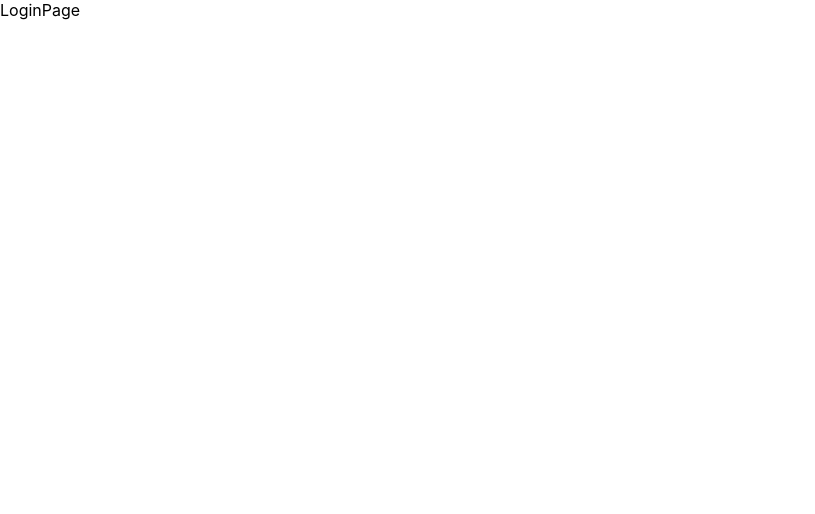
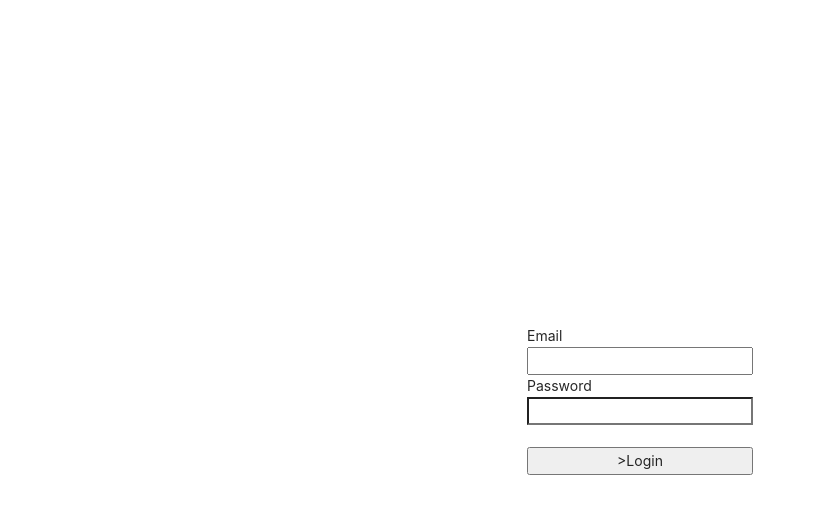
Before and after one commit to Le0sy/boiler-plate-ko, a React (Create React App) app in the folder client/: page /login in a window 1280 px wide. Shown: the top 514 px of the page, without its empty margins (0-815 px from the left). Built offline with nearby package versions, Linux system fonts and the light colour scheme.

Commit message:
#29~30 로그인 페이지

```diff
--- a/client/package.json
+++ b/client/package.json
@@ -6,12 +6,17 @@
     "@testing-library/jest-dom": "^5.14.1",
     "@testing-library/react": "^11.2.7",
     "@testing-library/user-event": "^12.8.3",
+    "antd": "^4.16.5",
     "axios": "^0.21.1",
     "http-proxy-middleware": "^2.0.0",
     "react": "^17.0.2",
     "react-dom": "^17.0.2",
+    "react-redux": "^7.2.4",
     "react-router-dom": "^5.2.0",
     "react-scripts": "4.0.3",
+    "redux": "^4.1.0",
+    "redux-promise": "^0.6.0",
+    "redux-thunk": "^2.3.0",
     "web-vitals": "^1.1.2"
   },
   "scripts": {
--- /dev/null
+++ b/client/src/_actions/types.js
@@ -0,0 +1,3 @@
+// 모든 타입을 지정할 js 파일
+
+export const LOGIN_USER = "login_user";
--- /dev/null
+++ b/client/src/_actions/user_action.js
@@ -0,0 +1,14 @@
+import axios from 'axios';
+import {
+    LOGIN_USER
+} from './types';
+
+export function loginUser(dataTosubmit) {
+    const request = axios.post('/api/users/login', dataTosubmit)
+        .then(response => response.data)
+
+    return {
+        type: LOGIN_USER,
+        payload: request
+    }
+}
--- /dev/null
+++ b/client/src/_reducers/index.js
@@ -0,0 +1,8 @@
+import { combineReducers } from 'redux';
+import user from './user_reducer';
+
+const rootReducer = combineReducers({
+    user
+})
+
+export default rootReducer;
--- /dev/null
+++ b/client/src/_reducers/user_reducer.js
@@ -0,0 +1,13 @@
+import {
+    LOGIN_USER
+} from '../_actions/types'
+
+export default function (state = {}, action) {
+    switch (action.type) {
+        case LOGIN_USER:
+            return { ...state, loginSuccess: action.payload }
+            break;
+        default:
+            return state;
+    }
+}
--- a/client/src/components/views/LandingPage/LandingPage.js
+++ b/client/src/components/views/LandingPage/LandingPage.js
@@ -9,8 +9,11 @@ function LandingPage() {
     }, [])
 
     return (
-        <div>
-            LandingPage
+        <div style={{
+            display: 'flex', justifyContent: 'center', alignItems: 'center'
+            , width: '100%', height: '100vh'
+        }}>
+            <h2>시작 페이지</h2>
         </div>
     )
 }
--- a/client/src/components/views/LoginPage/LoginPage.js
+++ b/client/src/components/views/LoginPage/LoginPage.js
@@ -1,9 +1,61 @@
-import React from 'react'
+import React, { useState } from 'react'
+import Axios from 'axios';
+import { useDispatch } from 'react-redux';
+import { loginUser } from '../../../_actions/user_action';
 
-function LoginPage() {
+function LoginPage(props) {
+    const dispatch = useDispatch();
+
+    const [Email, setEmail] = useState("")
+    const [Password, setPassword] = useState("")
+
+    const onEmailHandler = (event) => {
+        setEmail(event.currentTarget.value)
+    }
+
+    const onPasswordHandler = (event) => {
+        setPassword(event.currentTarget.value)
+    }
+
+    const onSubmitHandler = (event) => {
+        event.preventDefault();
+
+        let body = {
+            email: Email,
+            password: Password
+        }
+
+        dispatch(loginUser(body))
+        .then(response => {
+            if(response.payload.loginSuccess) {
+                props.history.push('/');
+            } else {
+                alert('Error');
+            }
+        })
+
+
+    }
+
     return (
-        <div>
-            LoginPage
+        <div style={{
+                         display: 'flex', justifyContent: 'center', alignItems: 'center'
+                         , width: '100%', height: '100vh'
+        }}>
+
+            <form style={{ display: 'flex', flexDirection:'column' }}
+                onSubmit={onSubmitHandler}
+            >
+                <label>Email</label>
+                <input type="email" value={Email} onChange={onEmailHandler} />
+                <label>Password</label>
+                <input type="password" value={Password} onChange={onPasswordHandler} />
+                <br />
+                <button type="submit">>Login</button>
+
+            </form>
+
+
         </div>
     )
 }
--- a/client/src/index.js
+++ b/client/src/index.js
@@ -4,12 +4,28 @@ import './index.css';
 import App from './App';
 import reportWebVitals from './reportWebVitals';
 
+import { Provider } from 'react-redux';
+import { applyMiddleware, createStore } from 'redux';
+import promiseMiddleware from 'redux-promise';
+import ReduxThunk from 'redux-thunk';
+import Reducer from './_reducers';
+
+import 'antd/dist/antd.css';
+
+const createStoreWithMiddleware = applyMiddleware(promiseMiddleware, ReduxThunk) (createStore)
+
 ReactDOM.render(
-  <React.StrictMode>
-    <App />
-  </React.StrictMode>,
-  document.getElementById('root')
-);
+
+    <Provider
+        store={createStoreWithMiddleware(Reducer,
+            window.__REDUX_DEVTOOLS_EXTENSION__ &&
+            window.__REDUX_DEVTOOLS_EXTENSION__()
+        )}
+    >
+        <App />
+    </Provider>
+
+    ,  document.getElementById('root'));
 
 // If you want to start measuring performance in your app, pass a function
 // to log results (for example: reportWebVitals(console.log))
```
Also changed, not shown: 1 other file (tests, documents, lock files or other folders).
